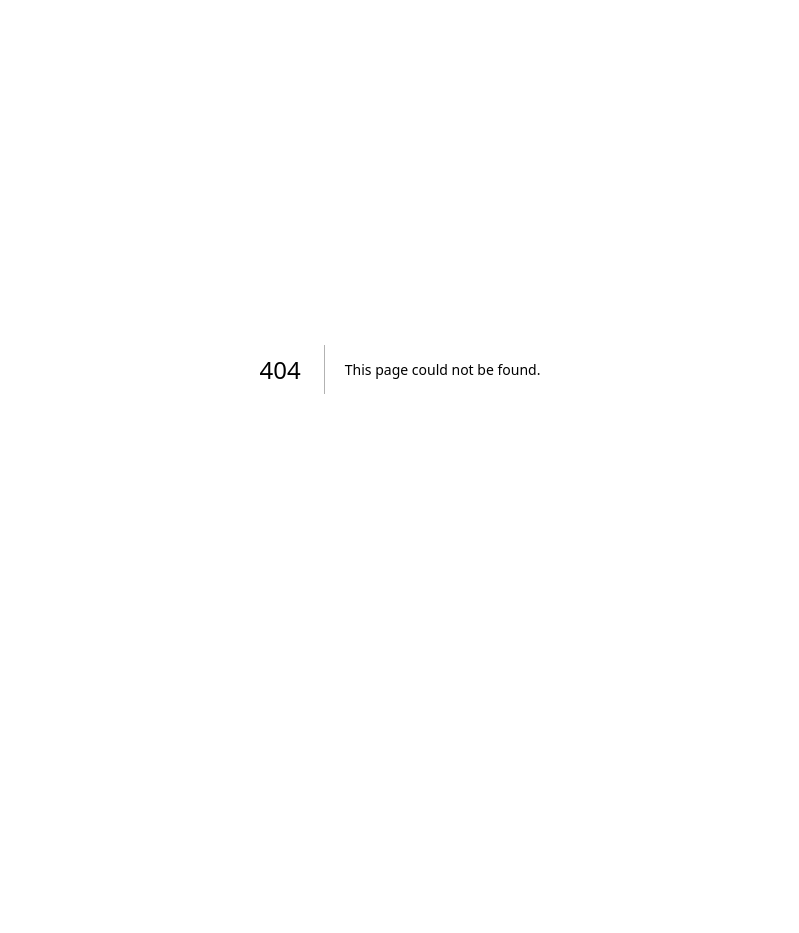
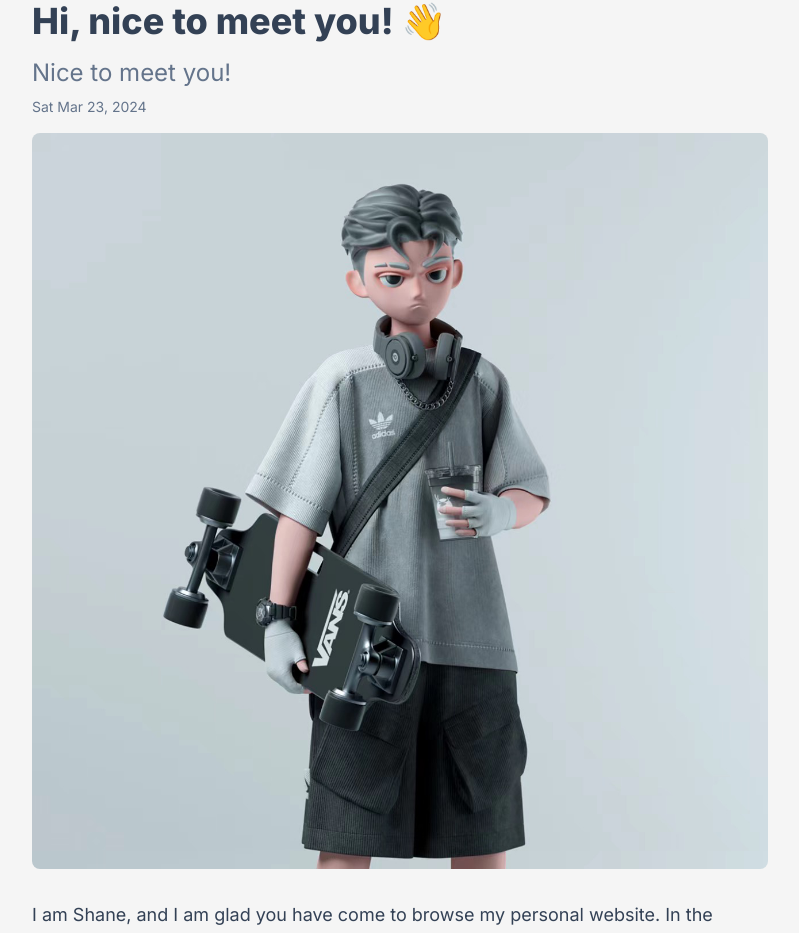
Before and after one commit to shanezzzz/blog, a Next.js app: page /blog/1 in a window 1280 px wide. Before the commit this address had no page. Shown: the part 95-1028 px from the top of the page, without its empty margins (240-1039 px from the left). Before the commit the page ends 864 px from the top, so only its background shows below. Built offline with nearby package versions, Linux system fonts and the light colour scheme.

Commit message:
feat: 🎸 add blog article

```diff
--- /dev/null
+++ b/src/app/blog/[id]/page.tsx
@@ -0,0 +1,34 @@
+"use client";
+
+import { Image, Text } from "@chakra-ui/react";
+
+export default function Article({ params }: { params: { id: string } }) {
+  return (
+    <main className="pb-24">
+      <div className="justify-left mx-auto mt-8 flex max-w-screen-md px-4">
+        <article>
+          <h1 className="text-4xl font-extrabold text-slate-700 dark:text-slate-200">
+            Hi, nice to meet you! 👋
+          </h1>
+          <h2 className="mt-4 text-2xl text-slate-500 dark:text-slate-400">
+            Nice to meet you!
+          </h2>
+          <div className="mb-4 mt-2 text-sm text-slate-500 dark:text-slate-400">
+            Sat Mar 23, 2024
+          </div>
+          <Image
+            src="/author.png"
+            alt="blogImage"
+            borderRadius="lg"
+            className="mb-8"
+          />
+          <Text className="mb-2 leading-7" fontSize="lg">
+            I am Shane, and I am glad you have come to browse my personal
+            website. In the future, I will be posting my products and articles
+            here.
+          </Text>
+        </article>
+      </div>
+    </main>
+  );
+}
--- a/src/app/blog/page.tsx
+++ b/src/app/blog/page.tsx
@@ -2,6 +2,7 @@
 
 import { Card, CardBody, Text, Image, Stack, Heading } from "@chakra-ui/react";
 import { useState } from "react";
+import { useRouter } from "next/navigation";
 
 const defaultArticleData = {
   imageUrl: "/author.png",
@@ -11,6 +12,7 @@
 };
 
 export default function Blog() {
+  const router = useRouter();
   const [articleList, setArticleList] = useState([defaultArticleData]);
 
   return (
@@ -26,7 +28,11 @@
       <div className="mx-auto max-w-screen-xl">
         <div className="mt-8 grid grid-flow-row grid-cols-1 justify-items-center gap-8 px-4 lg:grid-cols-2">
           {articleList.map((item) => (
-            <Card key={item.title} className="cursor-pointer">
+            <Card
+              key={item.title}
+              className="cursor-pointer"
+              onClick={() => router.push("/blog/1")}
+            >
               <CardBody>
                 <Image src={item.imageUrl} alt="blogImage" borderRadius="lg" />
                 <Stack mt="6" spacing="3">
```
